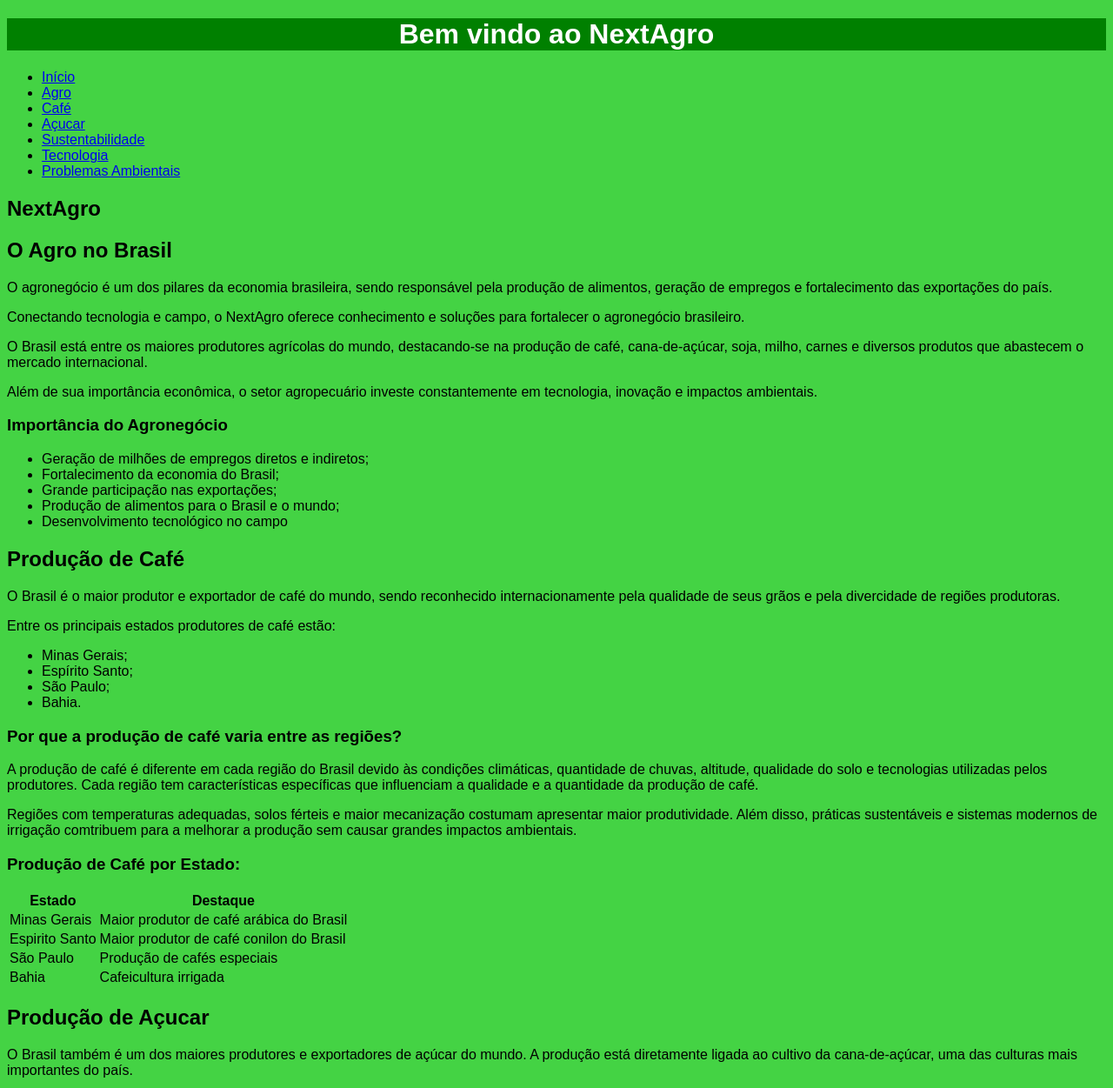
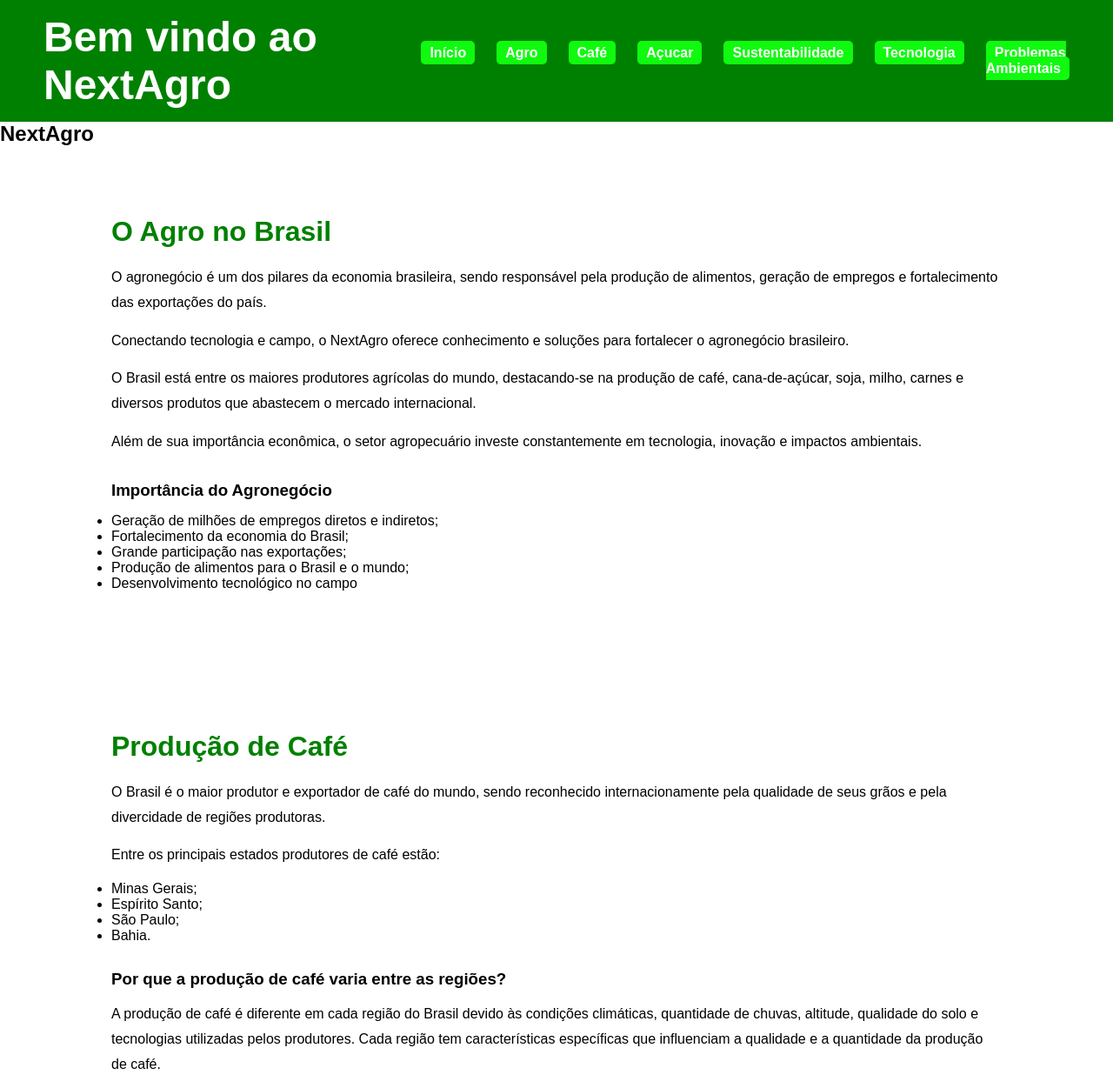
Before and after one commit to caio180/NextAgro, a plain HTML site: page frontend/index.html in a window 1280 px wide. Shown: the top 1251 px of the page at 87% size. Drawn offline with Linux system fonts and the light colour scheme.

Commit message:
Primeiras estilizações básicas de tudo | sem imagens ou vídeos |

```diff
--- a/frontend/style.css
+++ b/frontend/style.css
@@ -1,9 +1,103 @@
+*{
+    margin: 0;
+    padding: 0;
+    box-sizing: border-box;
+}
+
+html{
+    scroll-behavior:smooth;
+}
+
 body{
     font-family: Arial;
-    background-color: rgb(68, 211, 68);
+    background-color: white;
 }
-h1{
+
+header{
+    background-color: green;
+    display: flex;
+    justify-content: space-between;
+    align-items: center;
+    padding: 15px 50px;
+    position: sticky;
+    top: 0;
+    z-index: 100;
+}
+
+.logo{
+    color: white;
+    font-size: 1.5rem;
+}
+
+nav ul{
+    display: flex;
+    list-style: none;
+    gap: 25px;
+}
+
+nav a{
+    text-decoration: none;
+    color: white;
+    background-color: rgb(15, 250, 15);
+    padding: 5px 10px;
+    border-radius: 5px;
+    font-weight: bold;
+    transition: 0.3s;
+}
+
+nav a:hover{
+    color:#031103;
+}
+
+.secao{
+    padding: 80px 10%;
+}
+
+.secao h2{
+    color: green;
+    font-size: 2rem;
+    margin-bottom: 20px;
+}
+
+.secao h3{
+    margin-top: 30px;
+    margin-bottom: 15px;
+}
+
+.secao p{
+    margin-bottom: 15px;
+    line-height: 1.8;
+}
+
+table{
+    width: 100%;
+    border-collapse: collapse;
+    margin-top: 20px;
+}
+
+th, td{
+    border: 1px solid #ccc;
+    padding: 12px;
+    text-align: center;
+}
+
+th{
+    background-color: green;
+    color: white;
+}
+
+footer{
+    background-color: green;
     color: white;
     text-align: center;
-    background-color: green;
+    padding: 15px 0;
+    margin-top: 20px;
 }
+
+footer h3{
+    margin-bottom: 10px;
+}
+
+footer p{
+    margin: 5px 0;
+}
```
